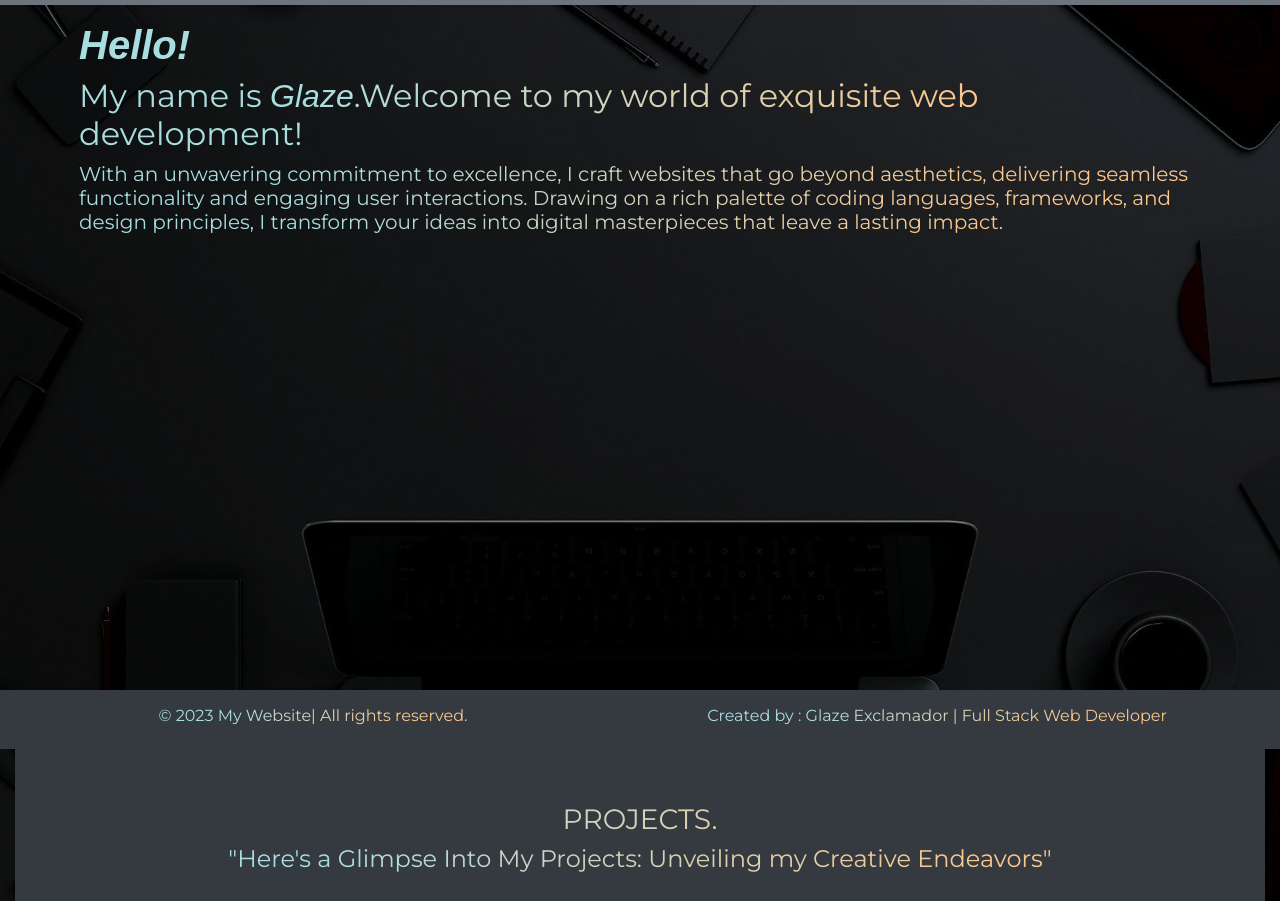
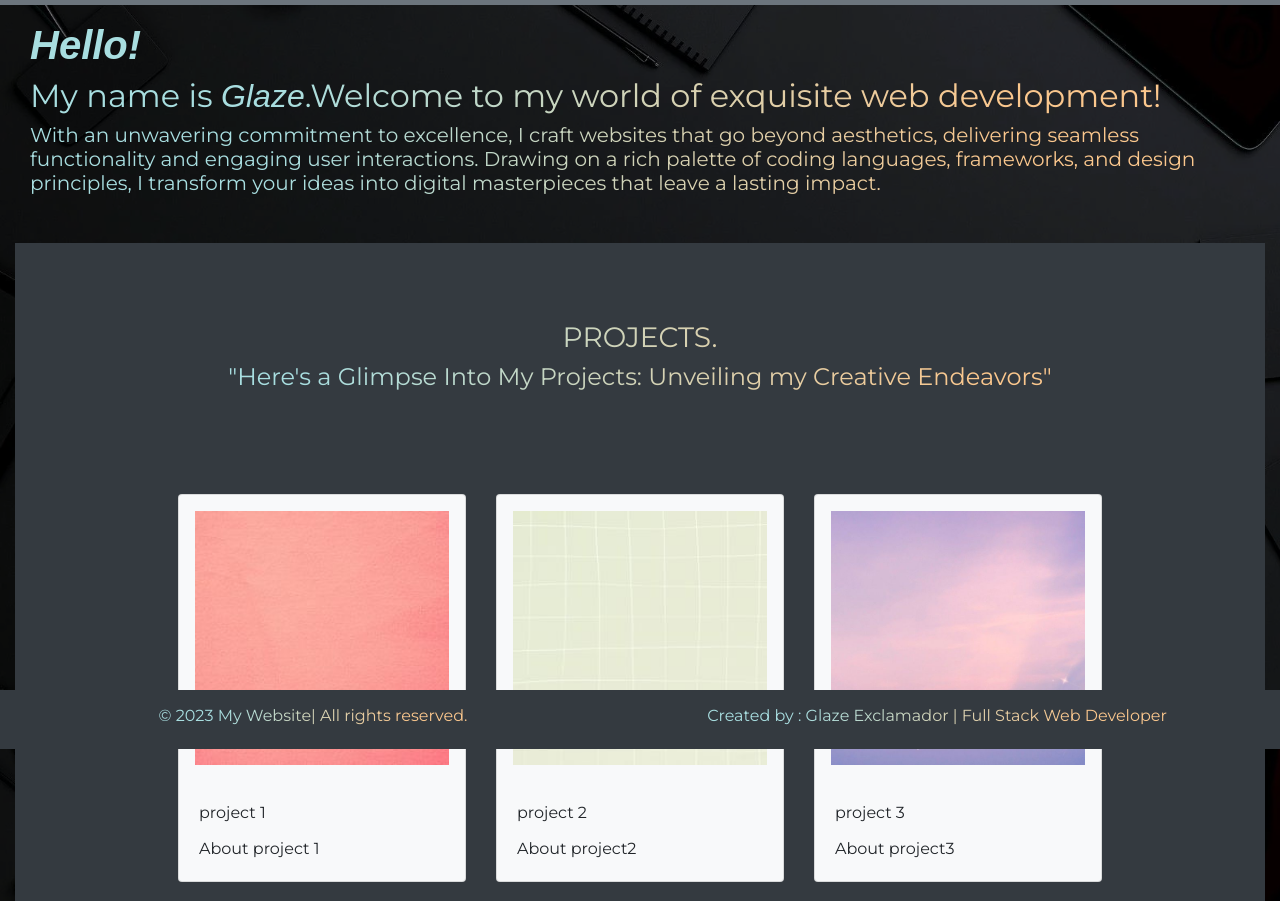
Before and after one commit to geexclamador/web-portfolio-b303, a plain HTML site: page index.html in a window 1280 px wide. Shown: the part 51-952 px from the top of the page. Drawn offline with nearby package versions, Linux system fonts and the light colour scheme.

Commit message:
updated code

```diff
--- a/index.html
+++ b/index.html
@@ -43,13 +43,14 @@
     </nav>
  <!-- End of Navbar -->
  <!-- landing page -->
-   <section id="landing-page" class="bg-image mt-5 ">
 
-                <div class="mt-5 mb-5 ">
-                    <h1 class="title mt-5 "><strong id="about"><em>Hello!</em></strong></h1>
+                <div class="mt-5 mb-5 col-12 ">
+                  <div>
+                        <h1 class="title mt-5 "><strong id="about"><em>Hello!</em></strong></h1>
                 <div class=" sub-title"><H2 > My name is <em>Glaze</em>.Welcome to my world of exquisite web development!</H2>
                 <h5> With an unwavering commitment to excellence, I craft websites that go beyond aesthetics, delivering seamless functionality and engaging user interactions. Drawing on a rich palette of coding languages, frameworks, and design principles, I transform your ideas into digital masterpieces that leave a lasting impact.</h5>
               </div>
+                  </div>
                 </div>
 
         </section>
@@ -67,7 +68,7 @@
                   <img src="images/pink.jpg" class="card-img-top p-3">
                   <div class="card-body">
                   <p class="card-title">project 1</p>
-                  <p class="card-text">About project3</p>
+                  <p class="card-text">About project 1</p>
                 </div>
               </div>
             </div>
```
